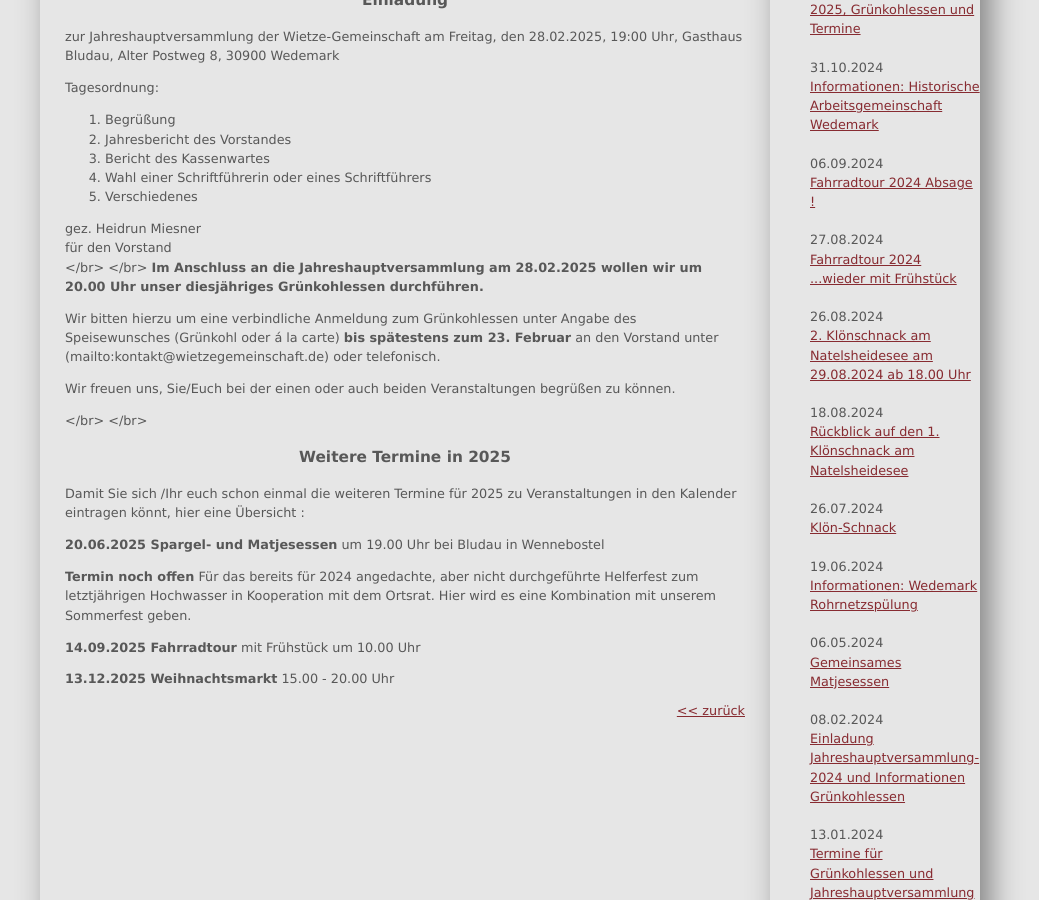
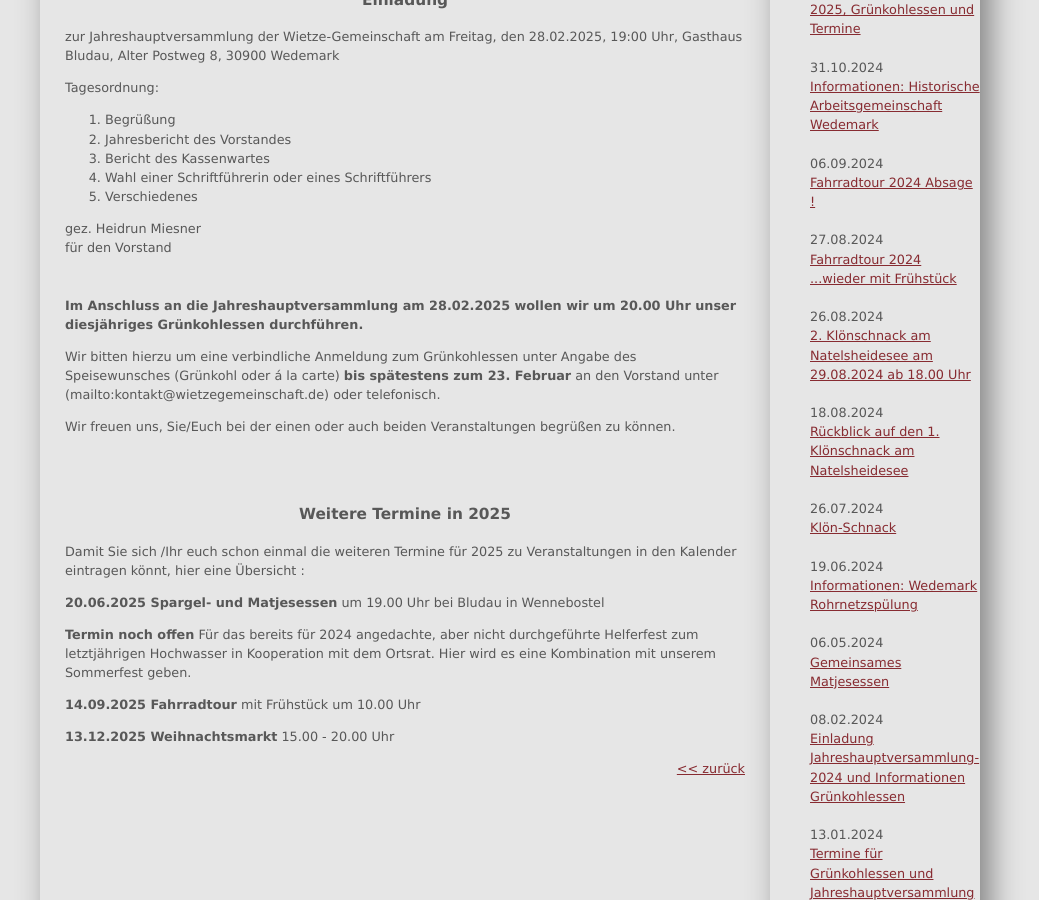
Before and after one commit to car-hei/wietze-gemeinschaft.github.io, a Jekyll site: the page built from _posts/2025-01-28-Einladung_JHV_2025_Grünkohlessen_und_Termine.md, in a window 1280 px wide and 900 px high, scrolled down 422 px. Shown: the whole window, without its empty margins (130-1169 px from the left). Built offline with Jekyll 4.4.1, drawn with Linux system fonts in a browser that asks for light colours.

Commit message:
Update 2025-01-28-Einladung_JHV_2025_Grünkohlessen_und_Termine.md

```diff
--- a/_posts/2025-01-28-Einladung_JHV_2025_Grünkohlessen_und_Termine.md
+++ b/_posts/2025-01-28-Einladung_JHV_2025_Grünkohlessen_und_Termine.md
@@ -21,8 +21,8 @@ Tagesordnung:
 
 gez. Heidrun Miesner
 für den Vorstand
-</br>
-</br>
+<br/>
+<br/>
 **Im Anschluss an die Jahreshauptversammlung am 28.02.2025 wollen wir um
 20.00 Uhr unser diesjähriges Grünkohlessen durchführen.**
 
@@ -31,8 +31,8 @@ an den Vorstand unter (mailto:kontakt@wietzegemeinschaft.de)   oder telefonisch.
 
 Wir freuen uns, Sie/Euch bei der einen oder auch beiden Veranstaltungen begrüßen zu können.
 
-</br>
-</br>
+<br/>
+<br/>
 <h2><p align="center">Weitere Termine in 2025</p></h2>
 
 Damit Sie sich /Ihr euch schon einmal die weiteren Termine für 2025 zu Veranstaltungen in den Kalender eintragen könnt, hier eine Übersicht :
```
